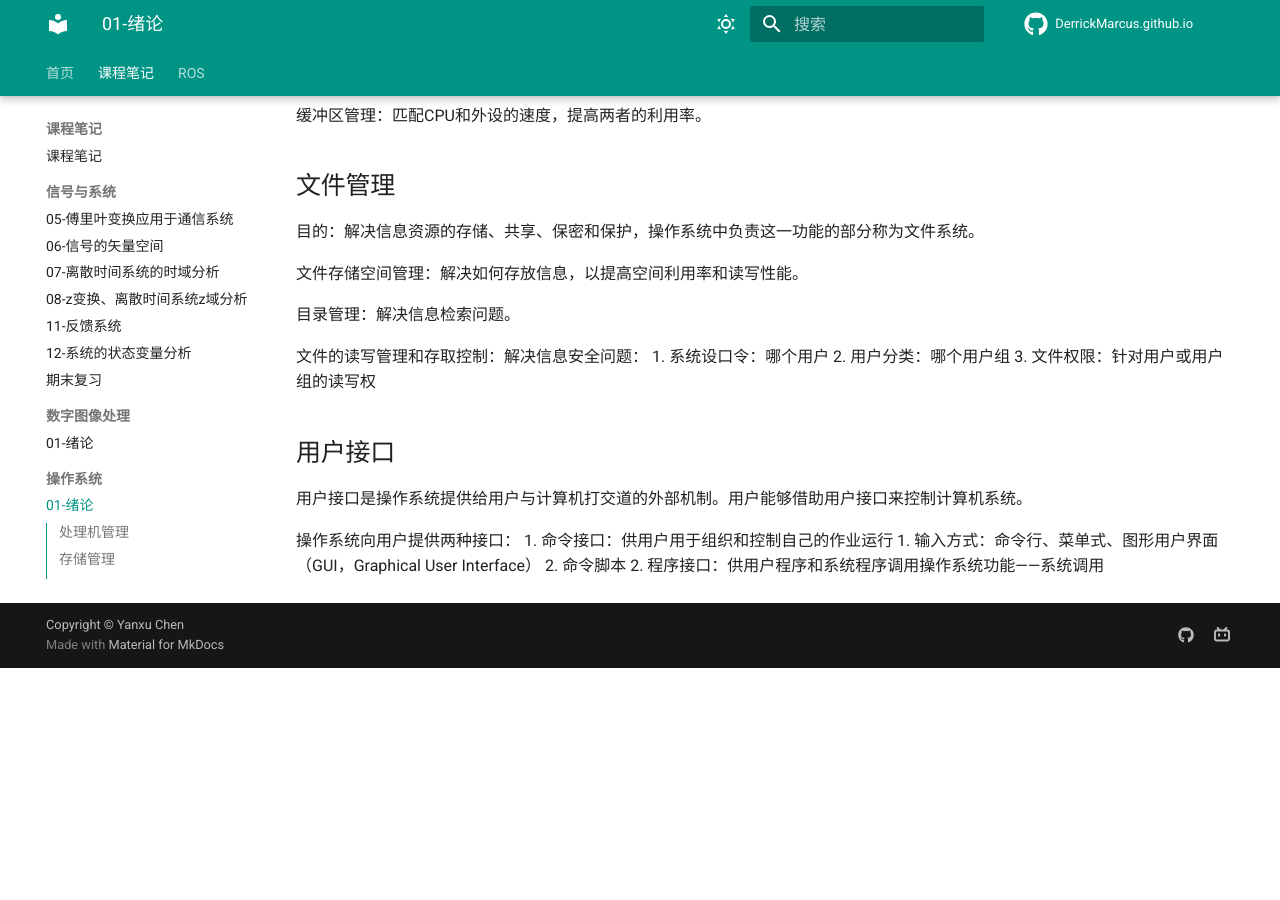
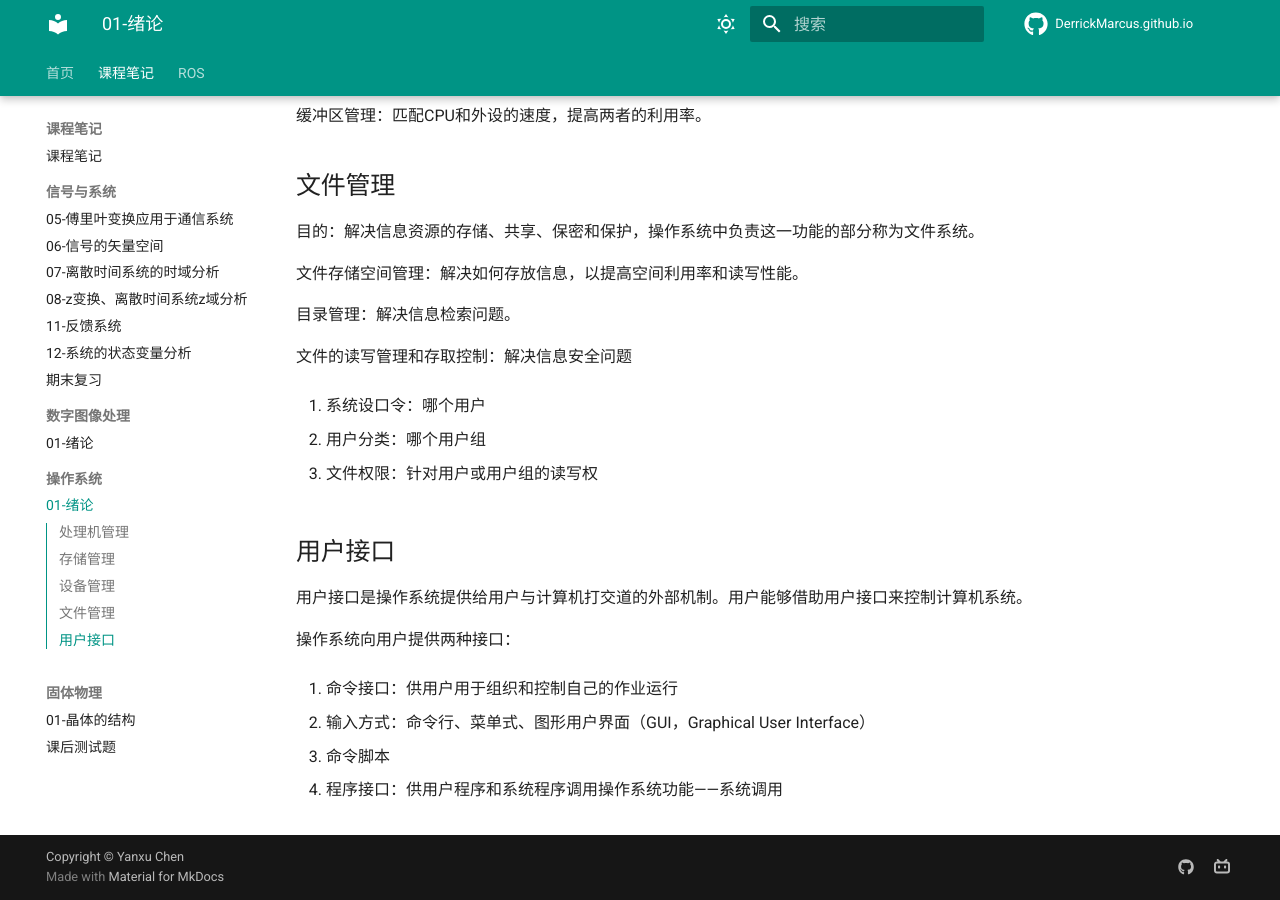
Before and after one commit to DerrickMarcus/DerrickMarcus.github.io, an MkDocs documentation site: the page built from docs/course_notes/operating_system/chapter1.md, in a window 1280 px wide and 900 px high, scrolled down 1018 px. Built offline with MkDocs 1.6.1 and Material for MkDocs 9.7.7, drawn with Linux system fonts in a browser that asks for light colours; nearby versions of some CDN libraries; library files that are not in the unit come from our copies; comment, search, counter and statistics services are not loaded; before the commit the page ends 1686 px from its top, so only the background shows below that.

Commit message:
fix: :bug: fix math bugs

```diff
--- a/docs/course_notes/operating_system/chapter1.md
+++ b/docs/course_notes/operating_system/chapter1.md
@@ -55,9 +55,12 @@
 
 目录管理：解决信息检索问题。
 
-文件的读写管理和存取控制：解决信息安全问题：
+文件的读写管理和存取控制：解决信息安全问题
+
 1. 系统设口令：哪个用户
+
 2. 用户分类：哪个用户组
+
 3. 文件权限：针对用户或用户组的读写权
 
 
@@ -67,7 +70,11 @@
 用户接口是操作系统提供给用户与计算机打交道的外部机制。用户能够借助用户接口来控制计算机系统。
 
 操作系统向用户提供两种接口：
+
 1. 命令接口：供用户用于组织和控制自己的作业运行
+
    1. 输入方式：命令行、菜单式、图形用户界面（GUI，Graphical User Interface）
+
    2. 命令脚本
+
 2. 程序接口：供用户程序和系统程序调用操作系统功能——系统调用
--- a/mkdocs.yml
+++ b/mkdocs.yml
@@ -111,18 +111,12 @@
   - footnotes
 
 extra_javascript:
-  # [数学公式支持]
-  - mkdocs/javascripts/katex.js
-  - https://cdnjs.cloudflare.com/ajax/libs/KaTeX/0.16.7/katex.min.js
-  - https://cdnjs.cloudflare.com/ajax/libs/KaTeX/0.16.7/contrib/auto-render.min.js
+  - javascripts/katex.js
+  - https://unpkg.com/katex@0/dist/katex.min.js
+  - https://unpkg.com/katex@0/dist/contrib/auto-render.min.js
+
 extra_css:
-  # [数学公式支持]
-  - https://cdnjs.cloudflare.com/ajax/libs/KaTeX/0.16.7/katex.min.css
-  # [自定义 css]
-  # 不使用底部的翻页
-  - mkdocs/css/no-footer.css
-  # 无序列表符号自定义
-  - mkdocs/css/unordered-list-symbols.css
+  - https://unpkg.com/katex@0/dist/katex.min.css
 
 # navigation
 nav:
```
